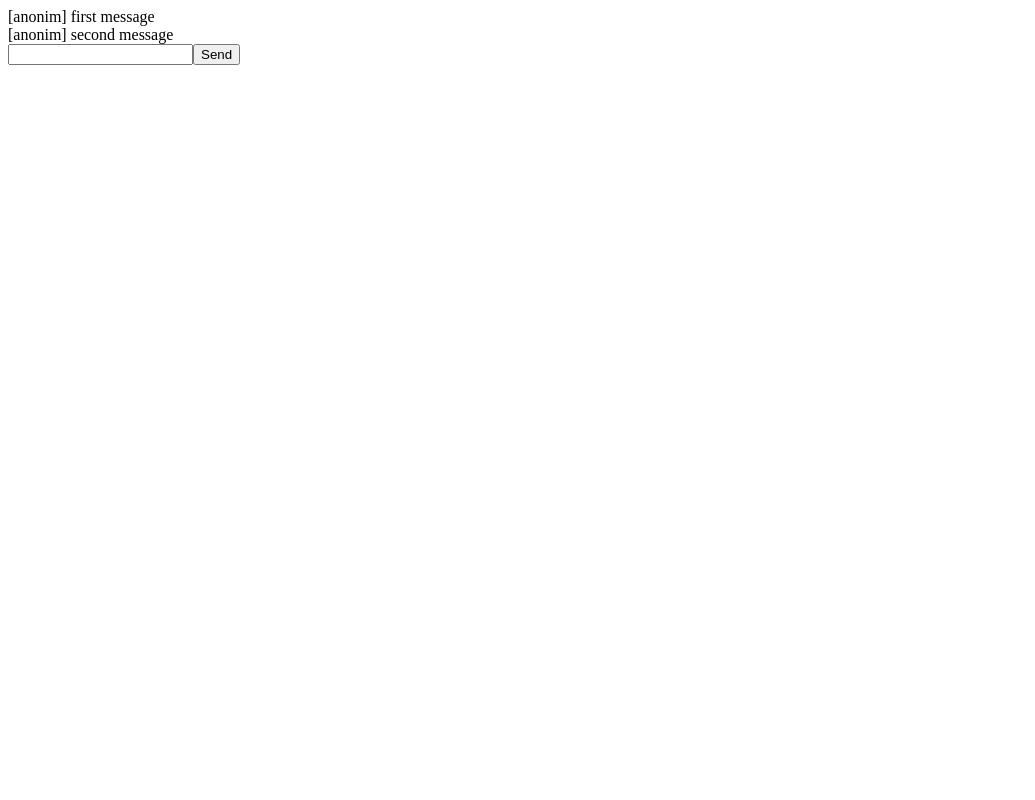
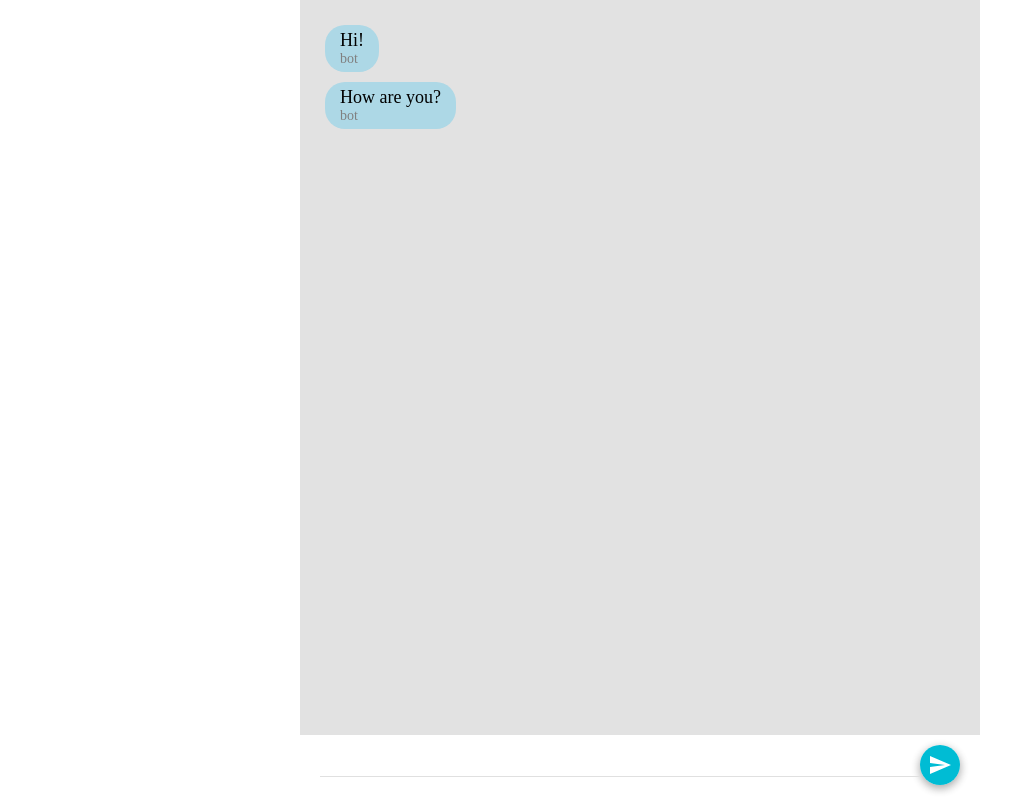
Before and after one commit to vlad4400/messenger, a React app: page / in a window 1280 px wide. Shown: the whole page, without its empty margins (0-1035 px from the left). Built offline with nearby package versions, Linux system fonts and the light colour scheme.

Commit message:
connect styles (material-ui)

```diff
--- a/package.json
+++ b/package.json
@@ -25,7 +25,10 @@
     "webpack-dev-server": "^3.11.0"
   },
   "dependencies": {
+    "css-loader": "^5.0.1",
+    "material-ui": "^0.20.2",
     "react": "^17.0.1",
-    "react-dom": "^17.0.1"
+    "react-dom": "^17.0.1",
+    "style-loader": "^2.0.0"
   }
 }
--- a/src/components/App.jsx
+++ b/src/components/App.jsx
@@ -1,16 +1,18 @@
 import React from 'react';
 import MessageField from './MessageField.jsx'
+import { TextField, FloatingActionButton } from 'material-ui';
+import SendIcon from 'material-ui/svg-icons/content/send';
 
 export default class App extends React.Component {
     state = {
         messages: [
             {
-                sender: 'anonim',
-                text: 'first message'
+                sender: 'bot',
+                text: 'Hi!'
             },
             {
-                sender: 'anonim',
-                text: 'second message'
+                sender: 'bot',
+                text: 'How are you?'
             }
         ]
     };
@@ -19,25 +21,35 @@ export default class App extends React.Component {
         var text = document.getElementsByName("message")[0].value;
         if (text) {
             document.getElementsByName("message")[0].value = "";
-            this.setState({ messages: [ ...this.state.messages, {sender: 'anonim', text} ] });
+            this.setState({ messages: [ ...this.state.messages, {sender: 'me', text} ] });
         }
     };
 
     render() {
         return (
-            <>
+            <div className="layout">
                 <MessageField messages={ this.state.messages }/>
-                <input name="message"></input>
-                <button onClick={ this.handleClick }>Send</button>
-            </>
+                <div style={ { width: '100%', display: 'flex', marginTop: 10, marginBottom: 15} }>
+                    <TextField
+                        name="message"
+                        style={ { fontSize: '22px', width: '100%', height: 'none'} }
+                    />
+                    <FloatingActionButton
+                        onClick={ this.handleClick }
+                        mini
+                    >
+                        <SendIcon />
+                    </FloatingActionButton>
+                </div>
+            </div>
         )
     }
 
     componentDidUpdate() {
         var t = setTimeout(() =>
             {
-                if (this.state.messages[this.state.messages.length - 1].sender !== 'robot') {
-                    this.setState({ messages: [ ...this.state.messages, {sender: 'robot', text: "Don't bother me, I'm a robot!"} ] })
+                if (this.state.messages[this.state.messages.length - 1].sender !== 'bot') {
+                    this.setState({ messages: [ ...this.state.messages, {sender: 'bot', text: "Don't bother me, I'm a robot!"} ] })
                 }
             },
             1000
--- a/src/components/Message.jsx
+++ b/src/components/Message.jsx
@@ -3,9 +3,12 @@ import React from 'react';
 export default class Message extends React.Component {
     render() {
         return (
-            <div>
-                <span>[{ this.props.message.sender }] </span>
-                <span>{ this.props.message.text }</span>
+            <div
+                className="message"
+                style={ { alignSelf: this.props.sender === 'bot' ? 'flex-start' : 'flex-end' } }
+            >
+                <div>{ this.props.text }</div>
+                <div className="message-sender">{ this.props.sender }</div>
             </div>
         )
     }
--- a/src/components/MessageField.jsx
+++ b/src/components/MessageField.jsx
@@ -1,8 +1,12 @@
 import React from 'react';
 import Message from './Message.jsx';
 
-export default class App extends React.Component {
+export default class MessageField extends React.Component {
     render() {
-        return this.props.messages.map((message, index) => <Message key={ index } message={ message }/>)
+        return (
+            <div className='message-field'>
+                { this.props.messages.map((message, index) => <Message key={ index } sender={ message.sender } text={ message.text }/>) }
+            </div>
+        )
     }
 }
--- a/src/index.html
+++ b/src/index.html
@@ -5,7 +5,7 @@
     <meta name="viewport" content="width=device-width, initial-scale=1.0">
     <title>Messenger</title>
 </head>
-<body>
-    <div id="root"></div>
+<body style="height: 100vh; margin: 0">
+    <div style="height: 100%" id="root"></div>
 </body>
 </html>
--- a/src/index.jsx
+++ b/src/index.jsx
@@ -1,8 +1,12 @@
 import React from 'react';
 import ReactDOM from 'react-dom';
 import App from './components/App.jsx'
+import './styles/styles.css';
+import MuiThemeProvider from 'material-ui/styles/MuiThemeProvider';
 
 ReactDOM.render(
-    <App />,
+    <MuiThemeProvider>
+        <App />
+    </MuiThemeProvider>,
     document.getElementById('root')
 );
--- /dev/null
+++ b/src/styles/styles.css
@@ -0,0 +1,32 @@
+.message-field {
+    display: flex;
+    flex-direction: column;
+    background-color: #e2e2e2;
+    height: 100%;
+    width: 100%;
+    padding: 20px;
+    overflow-y: scroll;
+}
+
+.layout {
+    height: 100%;
+    width: 50%;
+    margin: auto;
+    display: flex;
+    align-items: center;
+    justify-content: center;
+    flex-direction: column;
+}
+
+.message {
+    background-color: lightblue;
+    padding: 5px 15px;
+    border-radius: 20px;
+    font-size: 18px;
+    margin: 5px;
+}
+
+.message-sender {
+    color: gray;
+    font-size: 14px;
+}
--- a/webpack.config.js
+++ b/webpack.config.js
@@ -36,6 +36,10 @@ module.exports = {
                 }
             },
             {
+                test: /\.css$/,
+                loader: 'style-loader!css-loader',
+            },
+            {
                 test: /\.(html)$/,
                 use: ["html-loader"]
             }
```
